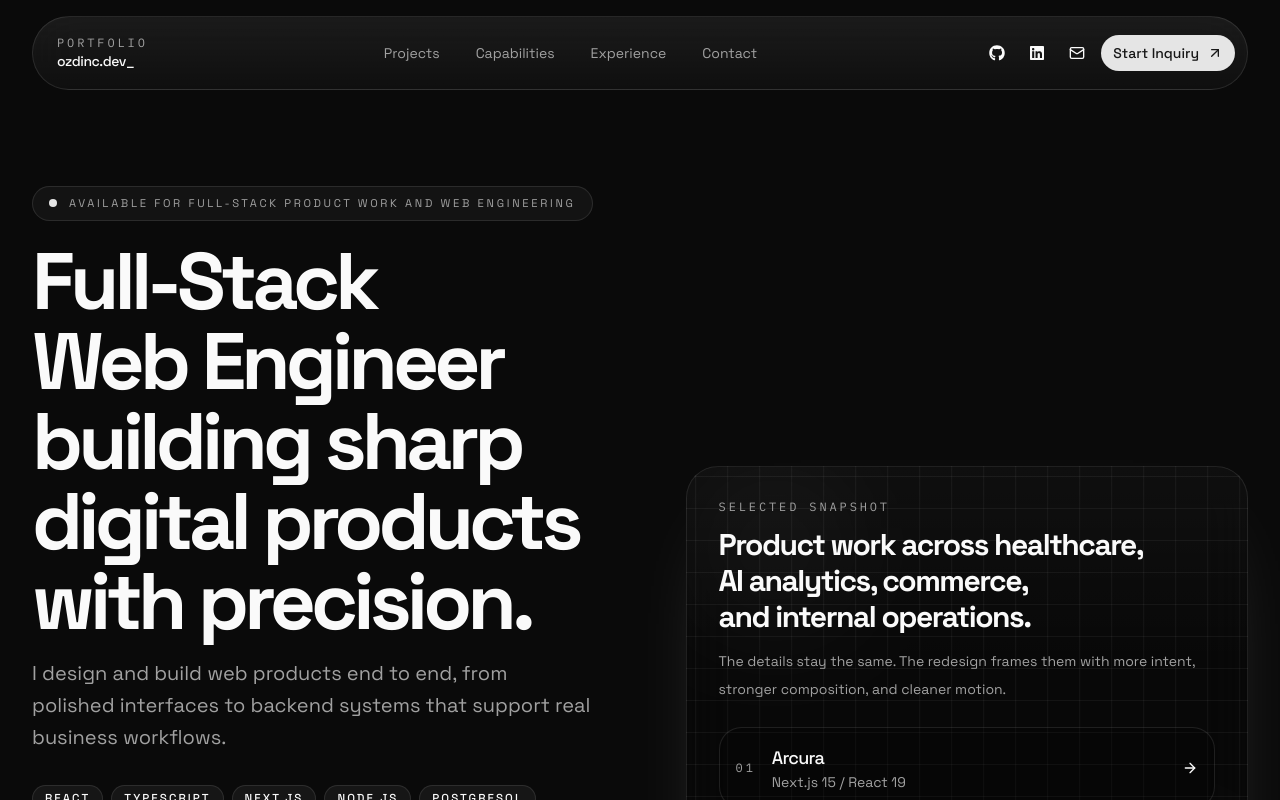
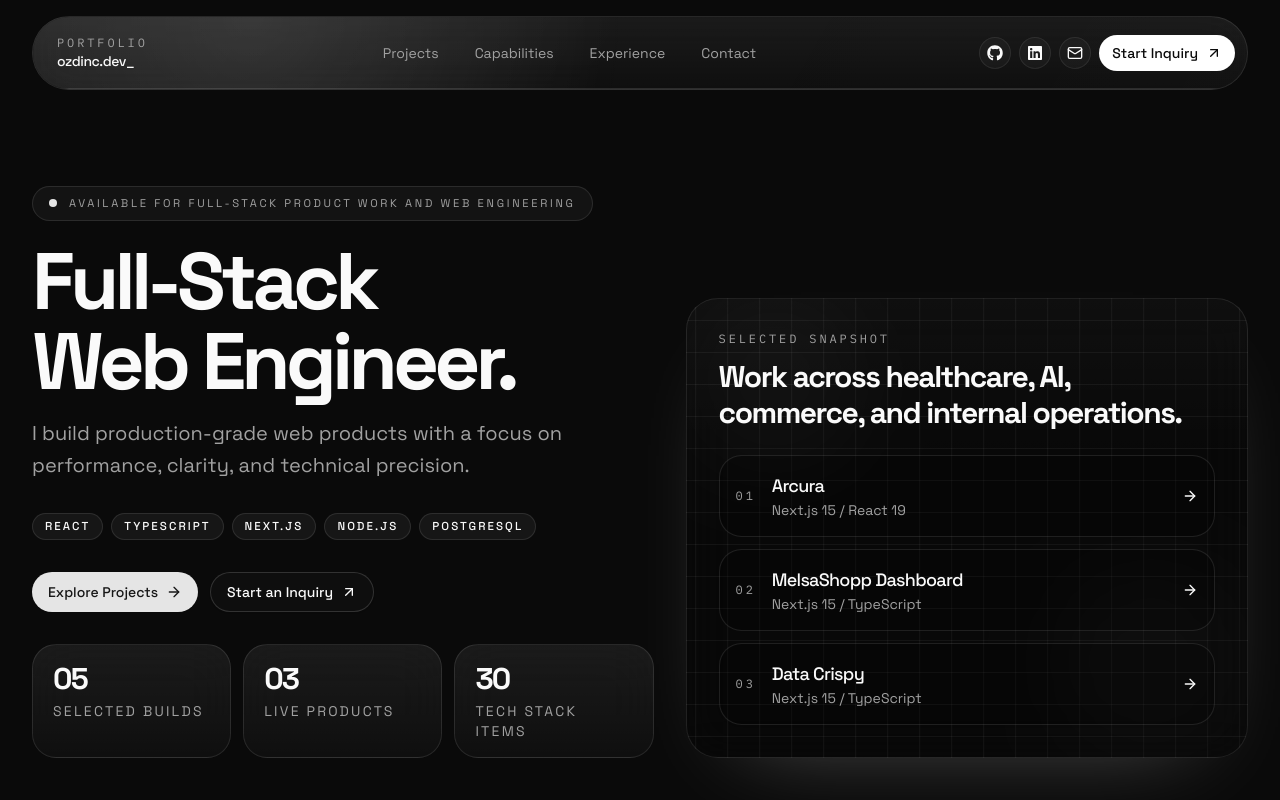
Before and after one commit to BoraOzdinc/portfolio, a React (Vite) app: page / in a window 1280 px wide. Shown: the top 800 px of the page. Built offline with nearby package versions, Linux system fonts and the light colour scheme.

Commit message:
chore: edit texts and sticky navbar

```diff
--- a/src/components/contact.tsx
+++ b/src/components/contact.tsx
@@ -47,8 +47,8 @@ export function Contact() {
         <div className="space-y-6">
           <SectionHeading
             eyebrow="Contact"
-            title="Open to new projects, redesign work, and direct product questions."
-            description="This section is built as a proper inquiry entry point, not just a set of social links. Use the form for scoped work or a straightforward technical question."
+            title="Available for new projects."
+            description="Get in touch via the form for project inquiries or reach out directly through social channels."
           />
 
           <motion.div
--- a/src/components/experience.tsx
+++ b/src/components/experience.tsx
@@ -25,8 +25,8 @@ export function Experience() {
       <div className="h-full space-y-8">
         <SectionHeading
           eyebrow="Experience"
-          title="Frontend product engineering with measurable gains in speed, clarity, and scale."
-          description="A concise record of the production environment where enterprise frontend systems, internal tooling, and API-connected interfaces were delivered."
+          title="Engineering production frontend systems at scale."
+          description="A record of delivering enterprise-grade web applications and internal tooling."
         />
 
         <div className="space-y-5">
--- a/src/components/header.tsx
+++ b/src/components/header.tsx
@@ -1,7 +1,7 @@
 import { Button } from "@/components/ui/button";
 import { useScrollProgress } from "@/hooks/useScrollProgress";
 import { ArrowUpRight, Mail } from "lucide-react";
-import { motion } from "motion/react";
+import { motion, useReducedMotion } from "motion/react";
 import { useEffect, useState } from "react";
 import { FaGithub, FaLinkedin } from "react-icons/fa";
 import { Link, useLocation } from "react-router-dom";
@@ -13,13 +13,40 @@ const navItems = [
   { label: "Contact", hash: "#contact" },
 ];
 
+const dockTransition = {
+  type: "spring",
+  stiffness: 280,
+  damping: 28,
+  mass: 0.9,
+} as const;
+
 export function Header() {
   const [scrolled, setScrolled] = useState(false);
+  const [hidden, setHidden] = useState(false);
+  const [hoveredItem, setHoveredItem] = useState<string | null>(null);
   const progress = useScrollProgress();
   const location = useLocation();
+  const reduceMotion = useReducedMotion();
 
   useEffect(() => {
-    const onScroll = () => setScrolled(window.scrollY > 10);
+    let lastY = window.scrollY;
+
+    const onScroll = () => {
+      const currentY = window.scrollY;
+
+      setScrolled(currentY > 18);
+
+      if (currentY < 72) {
+        setHidden(false);
+      } else if (currentY > lastY + 6) {
+        setHidden(true);
+      } else if (currentY < lastY - 6) {
+        setHidden(false);
+      }
+
+      lastY = currentY;
+    };
+
     window.addEventListener("scroll", onScroll, { passive: true });
     onScroll();
     return () => window.removeEventListener("scroll", onScroll);
@@ -29,52 +56,139 @@ export function Header() {
     location.pathname === "/" ? hash : `/${hash}`;
 
   return (
-    <header className="sticky top-0 z-50 px-4 py-4 sm:px-6 lg:px-8">
-      <div className="mx-auto max-w-[90rem]">
-        <div
-          className={`panel-surface relative overflow-hidden rounded-full px-3 py-3 transition-all duration-300 ${
+    <motion.header
+      className="pointer-events-none sticky top-0 z-50 px-4 py-4 sm:px-6 lg:px-8"
+      initial={reduceMotion ? undefined : { y: -28, opacity: 0 }}
+      animate={
+        reduceMotion
+          ? undefined
+          : {
+              y: hidden ? -26 : 0,
+              opacity: hidden ? 0.92 : 1,
+            }
+      }
+      transition={dockTransition}
+    >
+      <div className="pointer-events-auto mx-auto max-w-[90rem]">
+        <motion.div
+          className={`panel-surface relative overflow-hidden rounded-full border px-3 py-3 transition-[background-color,box-shadow] duration-500 ${
             scrolled
-              ? "bg-background/75 shadow-2xl shadow-black/25"
-              : "bg-background/55"
+              ? "bg-background/80 shadow-2xl shadow-black/30"
+              : "bg-background/58"
           }`}
+          animate={
+            reduceMotion
+              ? undefined
+              : {
+                  scale: scrolled ? 0.985 : 1,
+                  y: scrolled ? -2 : 0,
+                }
+          }
+          transition={dockTransition}
         >
           <motion.div
-            className="absolute inset-x-0 bottom-0 h-px origin-left bg-white/40"
+            className="pointer-events-none absolute inset-0 rounded-[inherit] bg-[radial-gradient(circle_at_18%_0%,rgba(255,255,255,0.18),transparent_38%),linear-gradient(120deg,rgba(255,255,255,0.07),transparent_48%,rgba(255,255,255,0.02))]"
+            animate={
+              reduceMotion
+                ? { opacity: scrolled ? 0.95 : 0.65 }
+                : {
+                    opacity: scrolled ? 0.95 : 0.65,
+                    scale: scrolled ? 1.04 : 1,
+                  }
+            }
+            transition={{ duration: 0.5, ease: "easeOut" }}
+          />
+          <div className="navbar-shimmer pointer-events-none absolute inset-y-0 left-[-24%] w-1/3 bg-[linear-gradient(90deg,transparent,rgba(255,255,255,0.18),transparent)] opacity-70" />
+          <motion.div
+            className="absolute inset-x-4 bottom-0 h-px overflow-hidden rounded-full bg-white/12"
+          >
+            <motion.div
+              className="h-full origin-left rounded-full bg-[linear-gradient(90deg,rgba(255,255,255,0),rgba(255,255,255,0.92)_45%,rgba(255,255,255,0))]"
+              transition={{ duration: 0.2, ease: "easeOut" }}
               style={{ scaleX: progress }}
             />
+          </motion.div>
 
-          <div className="flex items-center justify-between gap-4">
+          <div className="relative flex items-center justify-between gap-4">
+            <motion.div
+              initial={reduceMotion ? undefined : { opacity: 0, x: -12 }}
+              animate={
+                reduceMotion
+                  ? undefined
+                  : {
+                      opacity: 1,
+                      x: 0,
+                    }
+              }
+              transition={{ duration: 0.35, ease: "easeOut", delay: 0.08 }}
+            >
               <Link
                 to="/"
-              className="flex items-center gap-3 rounded-full px-3 py-1.5 transition hover:bg-white/[0.04]"
+                className="group flex items-center gap-3 rounded-full px-3 py-1.5 transition hover:bg-white/[0.04]"
               >
                 <div className="block">
-                <p className="font-mono text-xs uppercase tracking-[0.24em] text-muted-foreground">
+                  <p className="font-mono text-xs uppercase tracking-[0.24em] text-muted-foreground transition-colors duration-300 group-hover:text-foreground/80">
                     Portfolio
                   </p>
-                <p className="font-display text-sm font-medium tracking-[-0.03em]">
+                  <p className="font-display text-sm font-medium tracking-[-0.03em] transition-transform duration-300 group-hover:translate-x-0.5">
                     ozdinc.dev_
                   </p>
                 </div>
               </Link>
+            </motion.div>
 
             <nav className="hidden items-center gap-1 lg:flex">
-              {navItems.map((item) => (
-                <a
+              {navItems.map((item, index) => {
+                const isHovered = hoveredItem === item.hash;
+
+                return (
+                  <motion.a
                     key={item.hash}
                     href={buildHref(item.hash)}
-                  className="rounded-full px-4 py-2 text-sm text-muted-foreground transition hover:bg-white/[0.04] hover:text-foreground"
+                    className="relative rounded-full px-4 py-2 text-sm text-muted-foreground transition-colors duration-300 hover:text-foreground"
+                    initial={reduceMotion ? undefined : { opacity: 0, y: -8 }}
+                    animate={
+                      reduceMotion
+                        ? undefined
+                        : {
+                            opacity: 1,
+                            y: 0,
+                          }
+                    }
+                    transition={{
+                      duration: 0.35,
+                      ease: "easeOut",
+                      delay: 0.12 + index * 0.05,
+                    }}
+                    whileHover={reduceMotion ? undefined : { y: -2 }}
+                    whileTap={reduceMotion ? undefined : { scale: 0.98 }}
+                    onHoverStart={() => setHoveredItem(item.hash)}
+                    onHoverEnd={() => setHoveredItem(null)}
+                    onFocus={() => setHoveredItem(item.hash)}
+                    onBlur={() => setHoveredItem(null)}
                   >
-                  {item.label}
-                </a>
-              ))}
+                    {isHovered ? (
+                      <motion.span
+                        layoutId="nav-pill"
+                        className="absolute inset-0 rounded-full border border-white/10 bg-white/[0.08] shadow-[0_18px_30px_-24px_rgba(255,255,255,0.9)]"
+                        transition={dockTransition}
+                      />
+                    ) : null}
+                    <span className="relative z-10">{item.label}</span>
+                  </motion.a>
+                );
+              })}
             </nav>
 
             <div className="flex items-center gap-1 sm:gap-2">
+              <motion.div
+                whileHover={reduceMotion ? undefined : { y: -2, scale: 1.04 }}
+                whileTap={reduceMotion ? undefined : { scale: 0.96 }}
+              >
                 <Button
                   variant="ghost"
                   size="icon-sm"
-                className="rounded-full"
+                  className="rounded-full border border-white/8 bg-white/[0.03] shadow-[0_12px_30px_-24px_rgba(255,255,255,0.75)] transition-all duration-300 hover:border-white/16 hover:bg-white/[0.08]"
                   onClick={() =>
                     window.open("https://github.com/BoraOzdinc", "_blank")
                   }
@@ -82,10 +196,15 @@ export function Header() {
                   <FaGithub className="h-4 w-4" />
                   <span className="sr-only">GitHub</span>
                 </Button>
+              </motion.div>
+              <motion.div
+                whileHover={reduceMotion ? undefined : { y: -2, scale: 1.04 }}
+                whileTap={reduceMotion ? undefined : { scale: 0.96 }}
+              >
                 <Button
                   variant="ghost"
                   size="icon-sm"
-                className="rounded-full"
+                  className="rounded-full border border-white/8 bg-white/[0.03] shadow-[0_12px_30px_-24px_rgba(255,255,255,0.75)] transition-all duration-300 hover:border-white/16 hover:bg-white/[0.08]"
                   onClick={() =>
                     window.open(
                       "https://www.linkedin.com/in/boraozdinc",
@@ -96,10 +215,15 @@ export function Header() {
                   <FaLinkedin className="h-4 w-4" />
                   <span className="sr-only">LinkedIn</span>
                 </Button>
+              </motion.div>
+              <motion.div
+                whileHover={reduceMotion ? undefined : { y: -2, scale: 1.04 }}
+                whileTap={reduceMotion ? undefined : { scale: 0.96 }}
+              >
                 <Button
                   variant="ghost"
                   size="icon-sm"
-                className="rounded-full"
+                  className="rounded-full border border-white/8 bg-white/[0.03] shadow-[0_12px_30px_-24px_rgba(255,255,255,0.75)] transition-all duration-300 hover:border-white/16 hover:bg-white/[0.08]"
                   onClick={() =>
                     (window.location.href = "mailto:boraozdinc@hotmail.com")
                   }
@@ -107,19 +231,35 @@ export function Header() {
                   <Mail className="h-4 w-4" />
                   <span className="sr-only">Email</span>
                 </Button>
+              </motion.div>
+              <motion.div
+                initial={reduceMotion ? undefined : { opacity: 0, x: 12 }}
+                animate={
+                  reduceMotion
+                    ? undefined
+                    : {
+                        opacity: 1,
+                        x: 0,
+                      }
+                }
+                transition={{ duration: 0.35, ease: "easeOut", delay: 0.22 }}
+                whileHover={reduceMotion ? undefined : { y: -2 }}
+                whileTap={reduceMotion ? undefined : { scale: 0.98 }}
+              >
                 <Button
                   asChild
-                className="hidden rounded-full pl-4 sm:inline-flex"
+                  className="group hidden rounded-full border border-white/10 bg-white text-background shadow-[0_24px_40px_-28px_rgba(255,255,255,0.9)] transition-all duration-300 hover:bg-white/92 sm:inline-flex"
                 >
                   <a href={buildHref("#contact")}>
                     Start Inquiry
-                  <ArrowUpRight className="h-4 w-4" />
+                    <ArrowUpRight className="h-4 w-4 transition-transform duration-300 group-hover:translate-x-0.5 group-hover:-translate-y-0.5" />
                   </a>
                 </Button>
+              </motion.div>
             </div>
           </div>
+        </motion.div>
       </div>
-      </div>
-    </header>
+    </motion.header>
   );
 }
--- a/src/components/hero.tsx
+++ b/src/components/hero.tsx
@@ -71,13 +71,11 @@ export function Hero() {
             </div>
             <div className="space-y-4">
               <h1 className="max-w-4xl text-balance font-display text-5xl font-semibold tracking-[-0.06em] sm:text-6xl lg:text-[5rem]">
-                Full-Stack Web Engineer building sharp digital products with
-                precision.
+                Full-Stack Web Engineer.
               </h1>
               <p className="max-w-2xl text-pretty text-lg leading-8 text-muted-foreground sm:text-xl">
-                I design and build web products end to end, from polished
-                interfaces to backend systems that support real business
-                workflows.
+                I build production-grade web products with a focus on performance,
+                clarity, and technical precision.
               </p>
             </div>
           </motion.div>
@@ -150,13 +148,8 @@ export function Hero() {
                 Selected Snapshot
               </p>
               <h2 className="text-balance font-display text-2xl font-semibold tracking-[-0.05em] sm:text-3xl">
-                Product work across healthcare, AI analytics, commerce, and
-                internal operations.
+                Work across healthcare, AI, commerce, and internal operations.
               </h2>
-              <p className="text-sm leading-7 text-muted-foreground">
-                The details stay the same. The redesign frames them with more
-                intent, stronger composition, and cleaner motion.
-              </p>
             </div>
 
             <div className="space-y-3">
--- a/src/components/projects.tsx
+++ b/src/components/projects.tsx
@@ -22,8 +22,8 @@ export function Projects() {
       <div className="space-y-8 sm:space-y-10">
         <SectionHeading
           eyebrow="Featured Projects"
-          title="Real products, real workflows, and web systems built to handle complexity."
-          description="Every project below keeps the same content and technical detail. The redesign focuses on how that work is framed, scanned, and explored."
+          title="Production-ready web systems built to handle complexity."
+          description="A selection of web products, from healthcare platforms to data-rich dashboards."
         />
 
         <div className="space-y-6">
--- a/src/components/skills.tsx
+++ b/src/components/skills.tsx
@@ -34,8 +34,8 @@ export function Skills() {
       <div className="h-full space-y-8">
         <SectionHeading
           eyebrow="Capabilities"
-          title="Full-stack delivery backed by product thinking and technical range."
-          description="These capability groups stay close to the systems shown in the portfolio: web apps, data-heavy dashboards, and backend-connected workflows."
+          title="Full-stack delivery with a product focus."
+          description="A breakdown of core technical skills across frontend, backend, and web infrastructure."
         />
 
         <div className="grid gap-4">
--- a/src/pages/project-detail.tsx
+++ b/src/pages/project-detail.tsx
@@ -182,7 +182,7 @@ export function ProjectDetailPage() {
                   Walkthrough
                 </p>
                 <h2 className="font-display text-3xl font-semibold tracking-[-0.05em]">
-                  Interface highlights and workflow screens
+                  Screenshots
                 </h2>
               </div>
 
@@ -253,7 +253,7 @@ export function ProjectDetailPage() {
                 My Role
               </p>
               <h2 className="font-display text-2xl font-semibold tracking-[-0.04em]">
-                End-to-end contribution
+                Role
               </h2>
               <p className="text-pretty text-sm leading-7 text-muted-foreground">
                 {project.role}
@@ -274,7 +274,7 @@ export function ProjectDetailPage() {
                   Key Features
                 </p>
                 <h2 className="font-display text-2xl font-semibold tracking-[-0.04em]">
-                  What the product had to do
+                  Key Features
                 </h2>
               </div>
               <div className="space-y-3">
```
Also changed, not shown: src/index.css (+24 -0 lines). Lines whose indentation alone changed are shown as unchanged.
